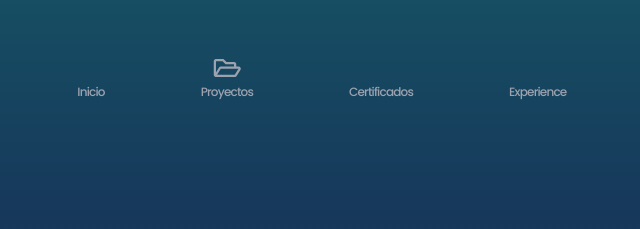
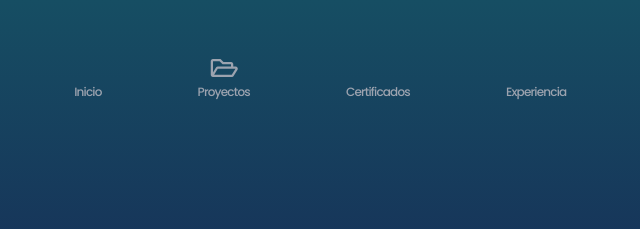
Before and after one commit to Lucash00/Portfolio, an Astro site in the folder LucasMoreno_Portfolio/: page / in a window 1280 px wide. Shown: the top 229 px of the page, 394-1034 px from the left. Built offline with nearby package versions, Linux system fonts and the light colour scheme; Astro itself is replaced by a stand-in of ours; some icons are missing.

Commit message:
pre pagina experiencia

```diff
--- a/LucasMoreno_Portfolio/src/components/Header/Header.astro
+++ b/LucasMoreno_Portfolio/src/components/Header/Header.astro
@@ -10,7 +10,7 @@ import aboutme from "../assets/aboutme.svg";
       <MenuSection href="/" icon="far fa-home" text="Inicio"/>
       <MenuSection href="/proyectos" icon="far fa-folder-open" text="Proyectos"/>
       <MenuSection href="/certificados" icon="far fa-file-certificate" text="Certificados"/>
-      <MenuSection href="/experience" icon="far fa-briefcase" text="Experience"/>
+      <MenuSection href="/experiencia" icon="far fa-briefcase" text="Experiencia"/>
       <MenuSection href="#" icon="far fa-user" text="Sobre mi"/>
     </nav>
   </header>
```
Also changed, not shown: LucasMoreno_Portfolio/src/components/HeroSection/HeroSection.astro (+13 -0 lines), 1 other file.
